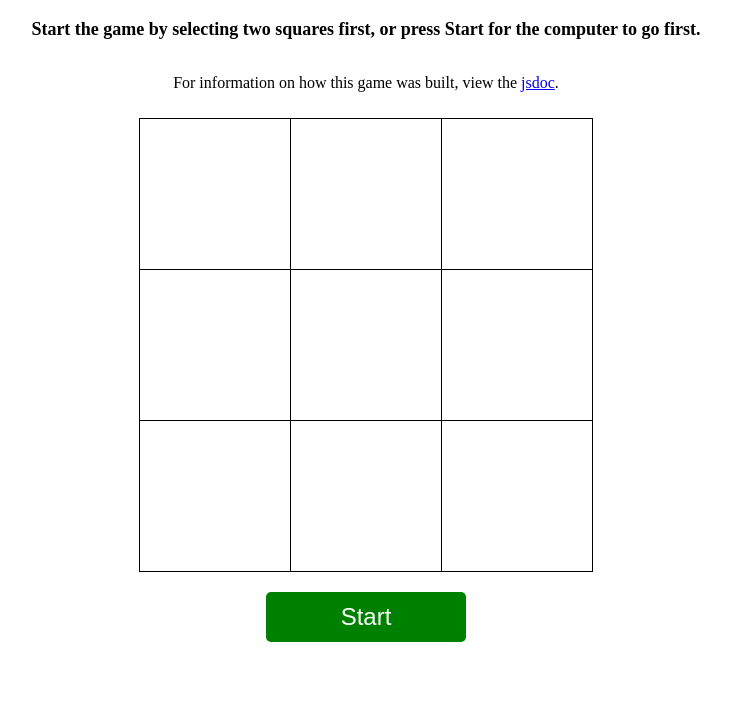
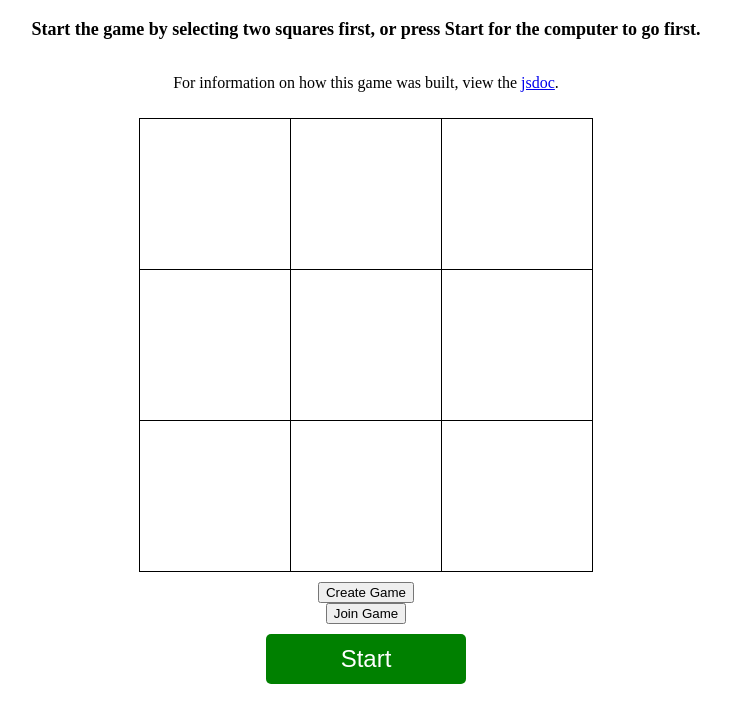
Before and after one commit to coryb342/Exercise-3, a plain HTML site: page index.html in a window 1280 px wide. Shown: the part 87-800 px from the top of the page, without its empty margins (274-1005 px from the left). Drawn offline with Linux system fonts and the light colour scheme.

Commit message:
Add inputs for file handling

```diff
--- a/index.html
+++ b/index.html
@@ -28,10 +28,9 @@
                     <td><input type="button" id="9" class="board-space"></td>
                 </tr>
             </table>
-            <div id="guess-section" style="display: none;">
-                <p>Enter your guess (1–6):</p>
-                <input type="number" id="guess-input" min="1" max="6">
-                <button id="submit-guess">Submit Guess</button>
+            <div id="file-handler-buttons">
+                <input type="button" class="file-handler" id="create-game" value="Create Game" onclick="createGameStateJson()">
+                <input type="button" class="file-handler" id="join-game" value="Join Game" onclick="loadGameStateJson()">
             </div>
             <input type="button" id="start-clear" value="Start" onclick="startGame()">
         </div>
```
